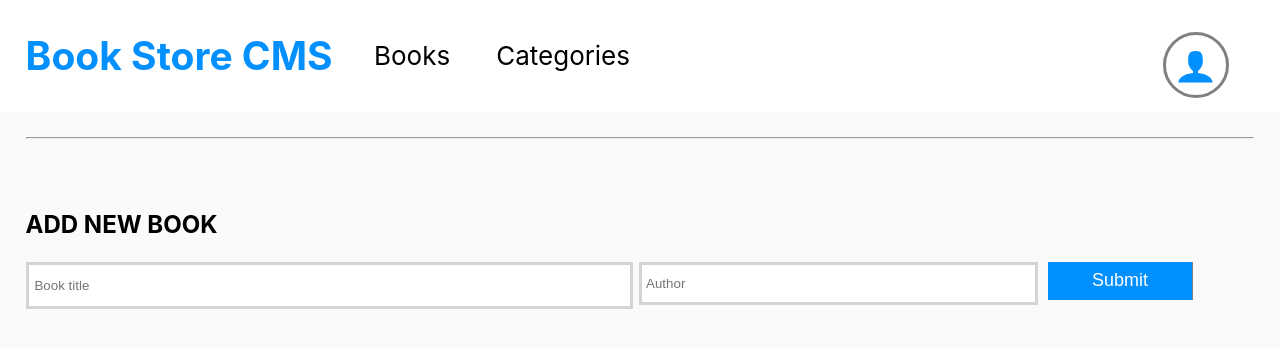
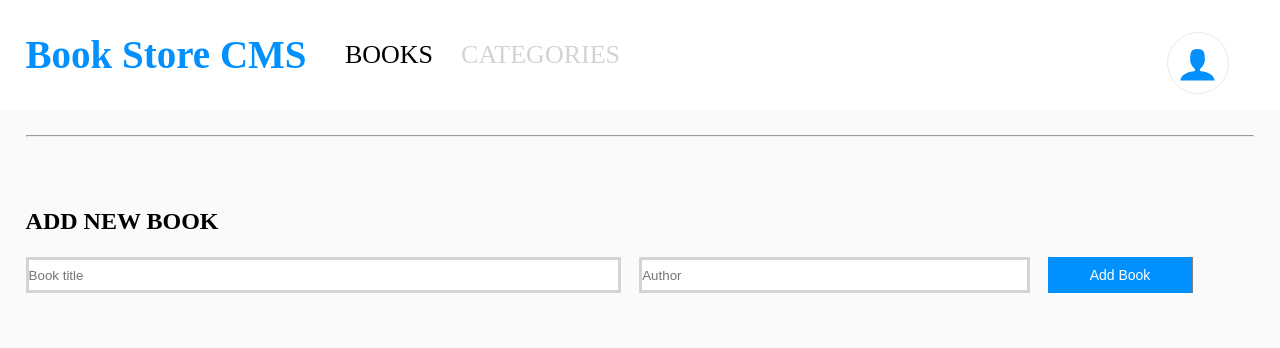
Before and after one commit to KanoCode/Book-store-app, a React (Create React App) app: page / in a window 1280 px wide. Shown: the top 348 px of the page. Built offline with nearby package versions, Linux system fonts and the light colour scheme; no server answers.

Commit message:
Update styles

```diff
--- a/src/App.css
+++ b/src/App.css
@@ -16,7 +16,6 @@ nav h1 {
 nav > div {
   display: flex;
   justify-content: space-between;
-  border: solid;
   width: 20%;
   margin-left: 3%;
 }
@@ -26,8 +25,13 @@ a {
   color: black;
 }
 
+nav > div > div:nth-child(2) a {
+  color: #d3d3d3;
+  margin-left: 12%;
+}
+
 span {
-  border: solid grey;
+  border: solid 1px #ede9e9;
   display: flex;
   position: absolute;
   right: 4%;
@@ -44,7 +48,7 @@ span {
 button {
   cursor: pointer;
   color: #0290ff;
-  font-size: 18px;
+  font-size: 14px;
   border: none;
   background-color: #fff;
   border-right: 1px solid grey;
@@ -82,14 +86,14 @@ form > button {
 form > button {
   grid-column: 11 / span 2;
   width: 80%;
-  height: 80%;
+  height: 100%;
   color: white;
   background-color: #0290ff;
 }
 
 input {
   border: solid #d4d4d4;
-  padding: 1%;
+  padding: 0%;
 }
 
 input:focus {
@@ -98,18 +102,29 @@ input:focus {
 
 .card {
   display: flex;
-  justify-content: space-between;
-  width: 94%;
+  justify-content: space-around;
+  width: 90%;
   padding: 2%;
+  border: solid 1px #d2d2d2;
   margin: 4% auto;
   border-radius: 5px;
   background-color: #fff;
 }
 
+.book-content-left h2,
+.book-content-left p {
+  padding-left: 4%;
+}
+
+.card button {
+  margin-top: 6%;
+}
+
 .mid-book-content {
-  margin: 4%;
-  border-right: solid 1px #8c8c8c;
-  width: 30%;
+  margin: 0 4%;
+  border-right: solid 1px #e8e8e8;
+  width: 33%;
+  padding-right: 6%;
   display: flex;
   justify-content: space-around;
   align-items: center;
@@ -120,7 +135,6 @@ input:focus {
   width: 100px;
   background-color: #fff;
   border-radius: 5px;
-  box-shadow: 5px 10px 25px rgba(60, 60, 150, 0.25);
   display: grid;
   place-items: center;
 }
@@ -129,7 +143,7 @@ input:focus {
   position: relative;
   height: 100px;
   width: 100px;
-  background: conic-gradient(#4d5bf9, 90deg, #cadcff 36.6deg);
+  background: conic-gradient(#0290ff, 90deg, #fafafa 36.6deg);
   border-radius: 50%;
   display: grid;
   place-items: center;
@@ -147,7 +161,21 @@ input:focus {
 .value-container {
   position: relative;
   font-family: "Courier New", Courier, monospace;
-  font-size: 50px;
+  color: #fff;
+}
+
+.mid-content-p {
+  font-size: 30px;
+  text-align: center;
+}
+
+.mid-content-p > p:nth-child(2) {
+  color: #d3d3d3;
+}
+
+.book-content-left {
+  padding: 1%;
+  text-align: left;
 }
 
 .book-content-right > button {
@@ -155,6 +183,27 @@ input:focus {
   background-color: #0290ff;
 }
 
+.book-content-right > p:nth-child(1) {
+  color: #d3d3d3;
+}
+
 hr {
   margin: 2%;
 }
+
+.book-content-right {
+  margin-left: 6%;
+  display: flex;
+  flex-direction: column;
+  width: 30%;
+  justify-content: center;
+}
+
+.book-content-right button {
+  height: 22%;
+}
+
+.container-1 {
+  width: 71%;
+  display: flex;
+}
--- a/src/components/AddBook.js
+++ b/src/components/AddBook.js
@@ -49,7 +49,7 @@ const AddBook = () => {
           placeholder="Author"
         />
       </label>
-      <button type="submit">Submit</button>
+      <button type="submit">Add Book</button>
     </form>
   );
 };
--- a/src/components/Book.js
+++ b/src/components/Book.js
@@ -24,6 +24,7 @@ const Book = (props) => {
         </button>
         <button type="button">Edit</button>
       </div>
+      <div className="container-1">
         <div className="mid-book-content">
           <div className="container">
             <div className="circular-progress">
@@ -31,7 +32,7 @@ const Book = (props) => {
             </div>
             {' '}
           </div>
-        <div>
+          <div className="mid-content-p">
             <p>8%</p>
             <p>completed</p>
           </div>
@@ -40,6 +41,7 @@ const Book = (props) => {
           <p>CURRENT CHAPTER</p>
           <p>Chapter 2: &quot;A Lesson Learned &quot;</p>
           <button type="button">UPDATE PROGRESS</button>
+        </div>
       </div>
     </div>
   );
--- a/src/components/Navbar.js
+++ b/src/components/Navbar.js
@@ -10,14 +10,14 @@ function NavBar() {
           Book Store CMS
           <span><ImUser /></span>
         </h1>
-        <div>
+        <div className="links">
           <div>
             {' '}
-            <Link to="/books">Books</Link>
+            <Link to="/books">BOOKS</Link>
           </div>
           <div>
             {' '}
-            <Link to="/categories">Categories</Link>
+            <Link to="/categories">CATEGORIES</Link>
           </div>
         </div>
       </nav>
--- a/src/index.css
+++ b/src/index.css
@@ -1,19 +1,5 @@
 body {
   margin: 0;
-  font-family:
-    -apple-system,
-    BlinkMacSystemFont,
-    "Segoe UI",
-    "Roboto",
-    "Oxygen",
-    "Ubuntu",
-    "Cantarell",
-    "Fira Sans",
-    "Droid Sans",
-    "Helvetica Neue",
-    sans-serif;
-  -webkit-font-smoothing: antialiased;
-  -moz-osx-font-smoothing: grayscale;
   background-color: #fafafa;
 }
 
```
Lines whose indentation alone changed are shown as unchanged.
